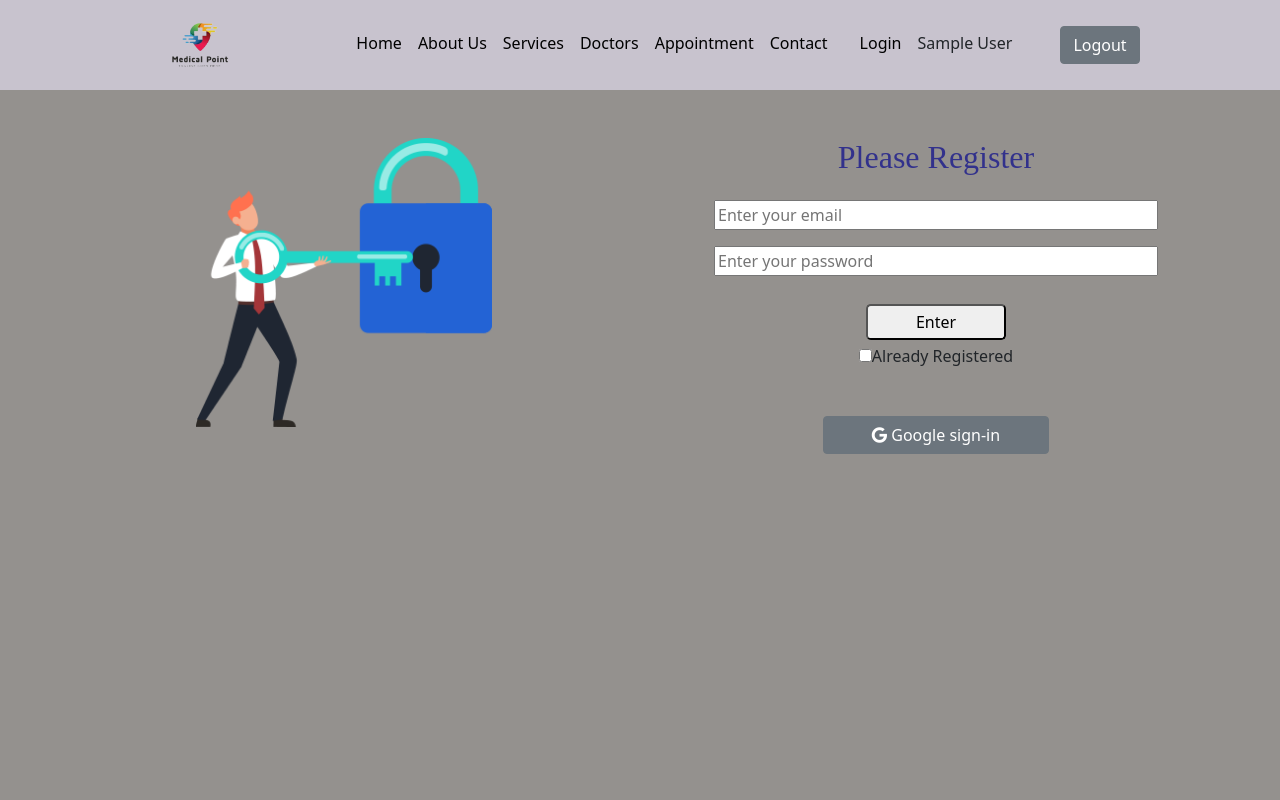
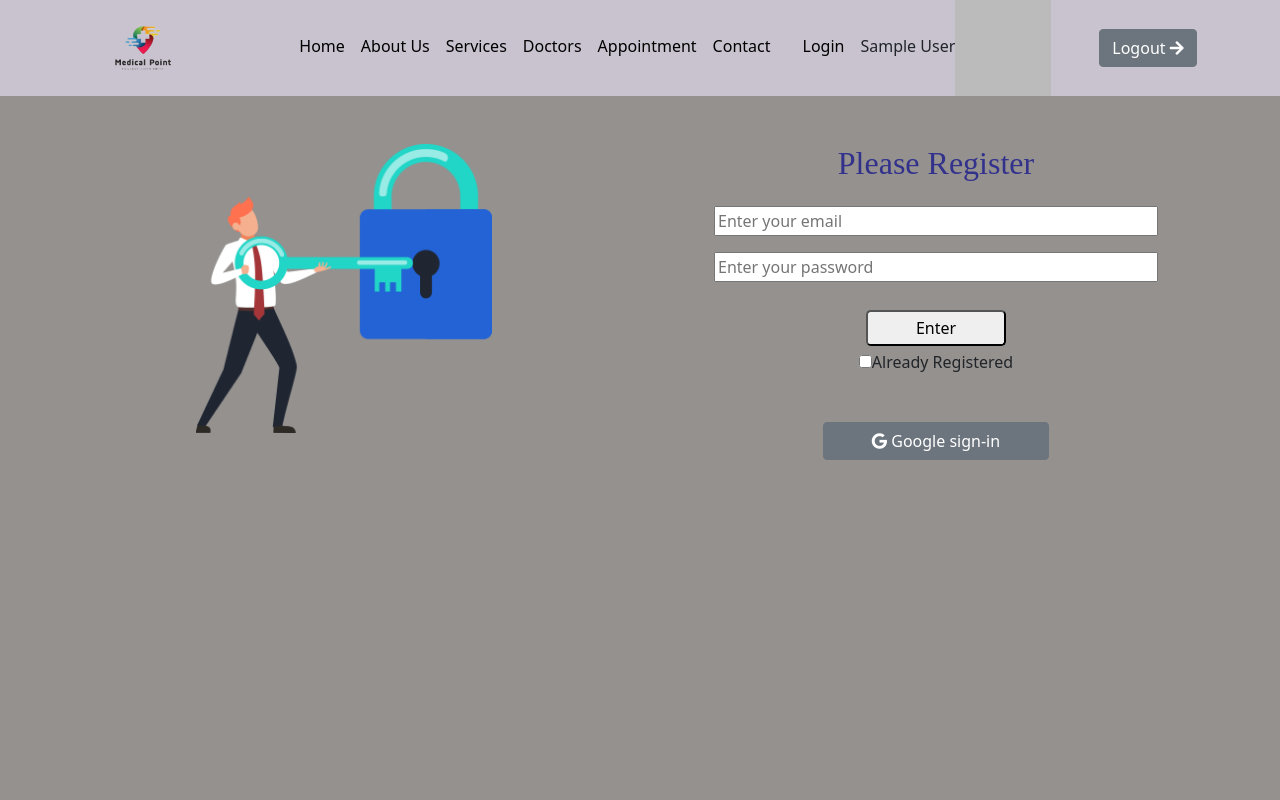
Before and after one commit to Tanha234/healthcare-realted-website, a React (Create React App) app: page /login in a window 1280 px wide. Shown: the top 800 px of the page. Built offline with nearby package versions, Linux system fonts and the light colour scheme; no server answers; sample sign-in values are in the browser's storage.

Commit message:
finaaly done

```diff
--- a/public/services.json
+++ b/public/services.json
@@ -55,7 +55,7 @@
     "service_img":"https://post.healthline.com/wp-content/uploads/2020/08/radiologist_patient_xray-732x549-thumbnail.jpg",
     "service_description":"A cholecystogram is an x-ray procedure used to help evaluate the gallbladder. For the procedure, a special diet is consumed prior to the test and contrast tablets",
     "cost":3400,
-    "doctor_img":"https://thumbs.dreamstime.com/b/outdoor-portrait-male-doctor-wearing-white-lab-coat-smiling-to-camera-35801901.jpg",
+    "doctor_img":"https://media.istockphoto.com/photos/portrait-of-mature-male-doctor-wearing-white-coat-standing-in-picture-id1203995945?k=20&m=1203995945&s=612x612&w=0&h=g0_ioNezBqP0NXrR_36-A5NDHIR0nLabFFrAQVk4PhA=",
     "doctor_name":"Dr.Shaan Kumar",
     "specialist":"Gynecologist"
   }
--- a/src/Components/Banner/Banner.js
+++ b/src/Components/Banner/Banner.js
@@ -12,7 +12,7 @@ const Banner = () => {
             </div>
  <div className="col-md-6 pt-5 mt-5">
  <h1 className="mx-auto pt-5 pe-5 heading">MedicalPoint Diagonostic Center</h1>
- <h5 className="pt-4">Its our duty to serve you the best.And give best service in your worst times </h5>
+ <p className="pt-5">The fundamental activity of medical science is to determine the ultimate causation of disease.Our is making such remarkable progress that soon none of us will be well.</p>
 
             </div>
 
--- a/src/Components/Booking/Booking.js
+++ b/src/Components/Booking/Booking.js
@@ -16,8 +16,8 @@ const Booking = () => {
 
 
     return (
-        <div className="login col-md-12">
-               <h3 className="mt-5">Nam: {detail[serviceId-1]?.service_name}</h3>
+        <div className=" col-md-12 doctors-part">
+               <h3 className="pt-5">Nam: {detail[serviceId-1]?.service_name}</h3>
             <div>
             {
 
@@ -25,7 +25,8 @@ const Booking = () => {
 
             }
             </div>
-            <p>{detail[serviceId-1]?.service_description}</p>
+            <p className="p-1">Cost:${detail[serviceId-1]?.cost}</p>
+            <p className="pb-5 px-5 pb-5">{detail[serviceId-1]?.service_description}</p>
 
 
 
--- a/src/Components/Header/Hedaer.js
+++ b/src/Components/Header/Hedaer.js
@@ -1,6 +1,6 @@
 
 import React from 'react';
-import { Container, Nav, Navbar,Button } from 'react-bootstrap';
+import {Button } from 'react-bootstrap';
 import { NavLink } from 'react-router-dom';
 import useAuth from '../../hooks/useAuth';
 
@@ -15,10 +15,10 @@ const Hedaer = () => {
       }
 
     return (
-        <div className="col-12 header nav-itmes ">
+        <div className="col-12 header nav-itmes justify-content- ">
 
 
-                     <img className="logo mx-auto me-5 pe-5" src={logo} alt=""/>
+                     <img className="logo mx-auto me-5 pe-5 justify-content-start" src={logo} alt=""/>
 
 
 
@@ -30,9 +30,10 @@ const Hedaer = () => {
                 <NavLink to="/contact"  className="nav-item me-3">Contact</NavLink>
                  <NavLink to="/login"  className="nav-item me-3 ps-3">Login</NavLink>
                  <span>{user.displayName}</span>
+                 <img src={user.photoURL}alt=""/>
 
                  {
-                   user.email && <Button variant="secondary" className="ms-5" onClick={logOut}>Logout</Button>
+                   user.email && <Button variant="secondary" className="ms-5" onClick={logOut}>Logout  <i className="fas fa-arrow-right"></i></Button>
                  }
 
               </div>
--- a/src/Components/Login/login.css
+++ b/src/Components/Login/login.css
@@ -1,5 +1,5 @@
 .login{
-    height:80vh
+    height:120vh
 }
 .login-page{
     height:100vh;
```
